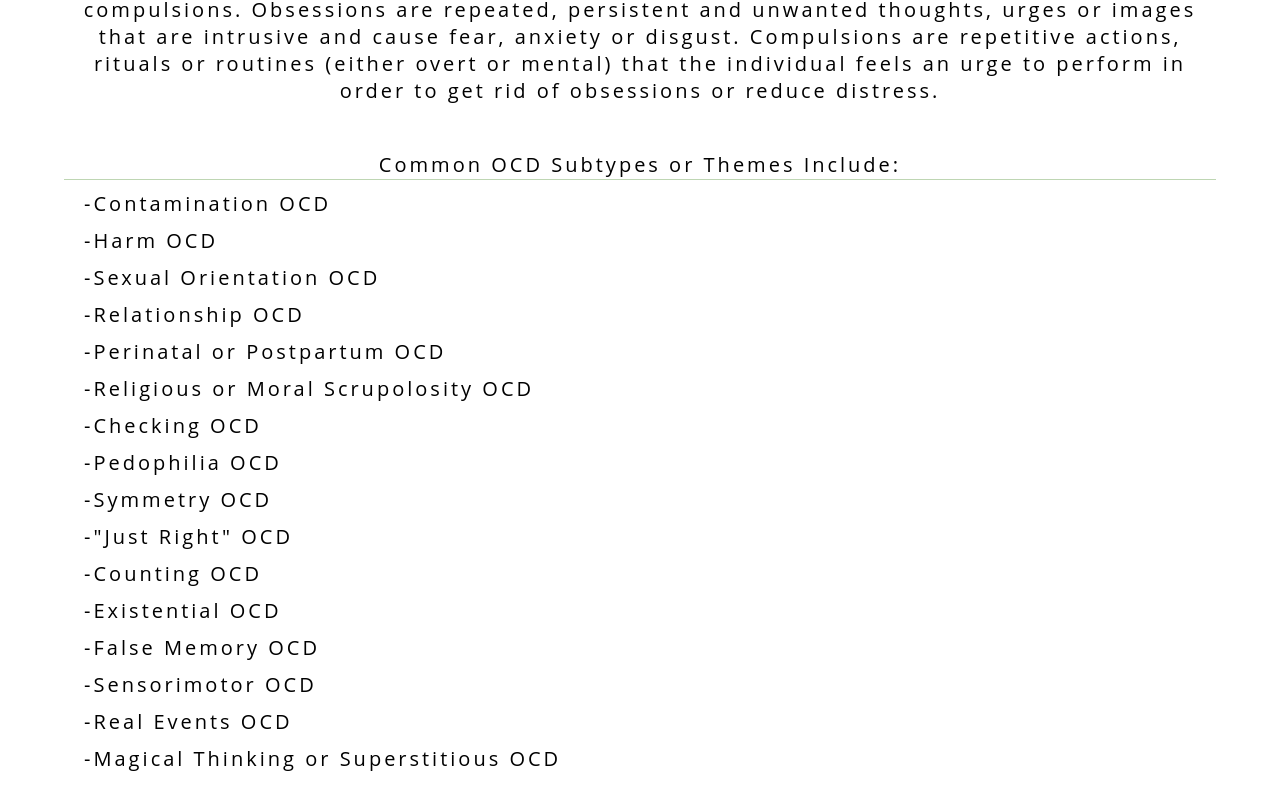
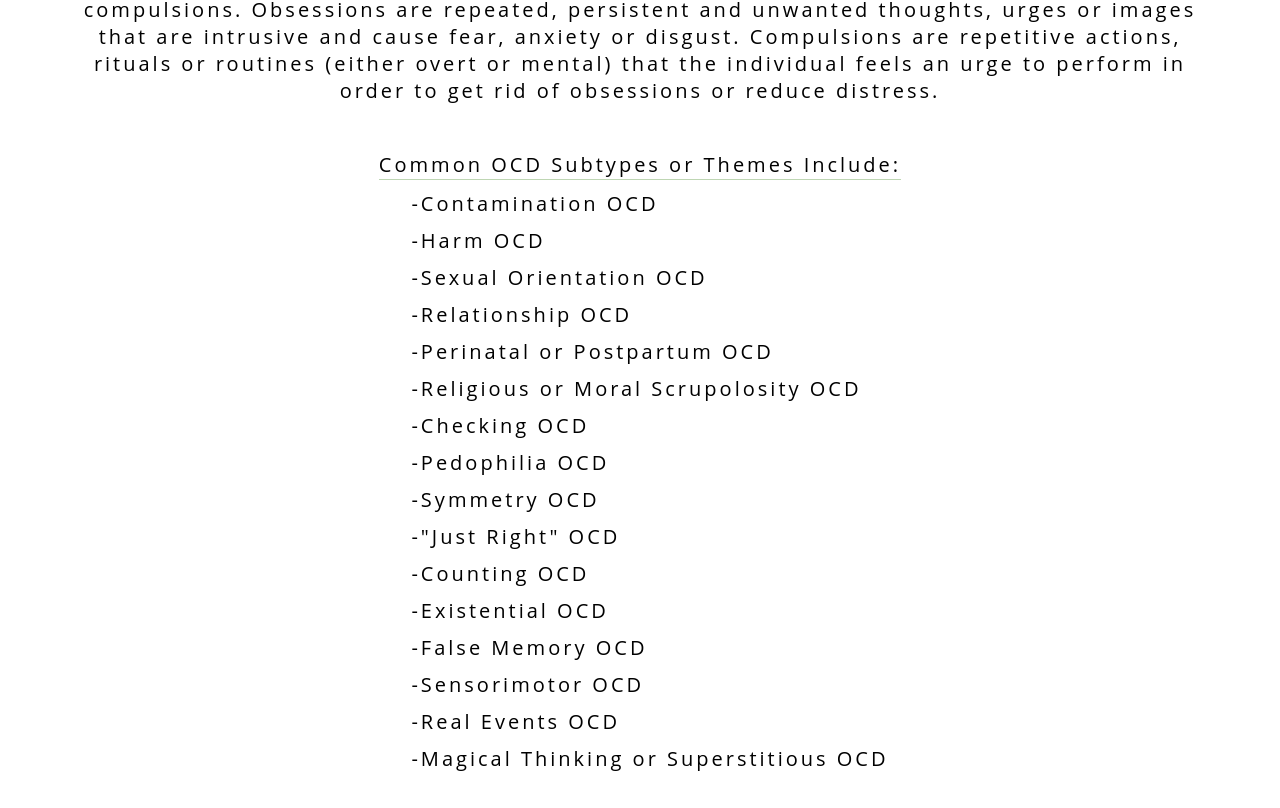
Before and after one commit to TristanB1994/groundedminds-s3, a Next.js app: page /services/ocd in a window 1280 px wide. Shown: the part 628-1436 px from the top of the page. Built offline with nearby package versions, Linux system fonts and the light colour scheme; a web font is replaced by a local one.

Commit message:
update style

```diff
--- a/pages/services/ocd.js
+++ b/pages/services/ocd.js
@@ -21,10 +21,10 @@ const ServicesOcd = () => {
                 <p className="pb10 aaa">OCD is a chronic mental health disorder. It consists of two distinct parts: obsessions and compulsions. Obsessions are repeated, persistent and unwanted thoughts, urges or images that are intrusive and cause fear, anxiety or disgust. Compulsions are repetitive actions, rituals or routines (either overt or mental) that the individual feels an urge to perform in order to get rid of obsessions or reduce distress.
                     <br/><br/>
                 </p>
-                <p className="pb10 aaa rate" style={{ width: "fitContent", marginLeft: "auto", marginRight: "auto" }}>
+                <p className="pb10 aaa rate" style={{ width: "fit-content", marginLeft: "auto", marginRight: "auto" }}>
                     Common OCD Subtypes or Themes Include:
                 </p>
-                <ul className="aaa aaaL" id="ocdsubtypes" style={{ width: "fitContent", marginLeft: "auto", marginRight: "auto" }}>
+                <ul className="aaa aaaL" id="ocdsubtypes" style={{ width: "fit-content", marginLeft: "auto", marginRight: "auto" }}>
                     <li>-Contamination OCD</li>
                     <li>-Harm OCD</li>
                     <li>-Sexual Orientation OCD</li>
--- a/src/pages/about/About.jsx
+++ b/src/pages/about/About.jsx
@@ -298,12 +298,12 @@ const About = () => {
                     </p>
                     {/* Description END */}
                     {/* SPECIALTIES */}
-                    <p className="question" style={{ "width": "fitContent", "marginLeft": "auto", "marginRight": "auto" }}>
+                    <p className="question" style={{ "width": "fit-content", "marginLeft": "auto", "marginRight": "auto" }}>
                         SPECIALTIES
                     </p>
-                    {/* <ul className="aaa aaaL" id="ocdsubtypes" style={{ "width": "fitContent", "marginLeft": "auto", "marginRight": "auto" }}>   */}
+                    {/* <ul className="aaa aaaL" id="ocdsubtypes" style={{ "width": "fit-content", "marginLeft": "auto", "marginRight": "auto" }}>   */}
                     <div className="pb10 specialtiesli">
-                        <ul className="aaa aaaL" id="ocdsubtypes" style={{ "width": "fitContent", "marginLeft": "auto", "marginRight": "auto" }}>
+                        <ul className="aaa aaaL" id="ocdsubtypes" style={{ "width": "fit-content", "marginLeft": "auto", "marginRight": "auto" }}>
                             <li>generalized anxiety</li>
                             <li>social anxiety</li>
                             <li>health anxiety</li>
--- a/src/pages/services/ServicesOcd.jsx
+++ b/src/pages/services/ServicesOcd.jsx
@@ -30,10 +30,10 @@ const ServicesOcd = () => {
                     <p className="pb10 aaa">            OCD is a chronic mental health disorder. It consists of two distinct parts: obsessions and compulsions. Obsessions are repeated, persistent and unwanted thoughts, urges or images that are intrusive and cause fear, anxiety or disgust. Compulsions are repetitive actions, rituals or routines (either overt or mental) that the individual feels an urge to perform in order to get rid of obsessions or reduce distress.
                         <br/><br/>
                     </p>
-                    <p className="pb10 aaa rate" style={{ width: "fitContent", marginLeft: "auto", marginRight: "auto" }}>
+                    <p className="pb10 aaa rate" style={{ width: "fit-content", marginLeft: "auto", marginRight: "auto" }}>
                         Common OCD Subtypes or Themes Include:
                     </p>
-                    <ul className="aaa aaaL" id="ocdsubtypes" style={{ width: "fitContent", marginLeft: "auto", marginRight: "auto" }}>
+                    <ul className="aaa aaaL" id="ocdsubtypes" style={{ width: "fit-content", marginLeft: "auto", marginRight: "auto" }}>
                         <li>-Contamination OCD</li>
                         <li>-Harm OCD</li>
                         <li>-Sexual Orientation OCD</li>
```
